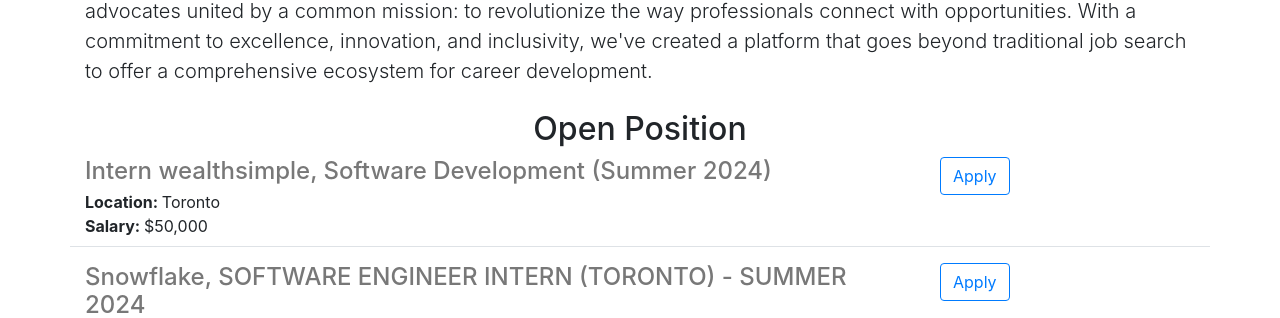
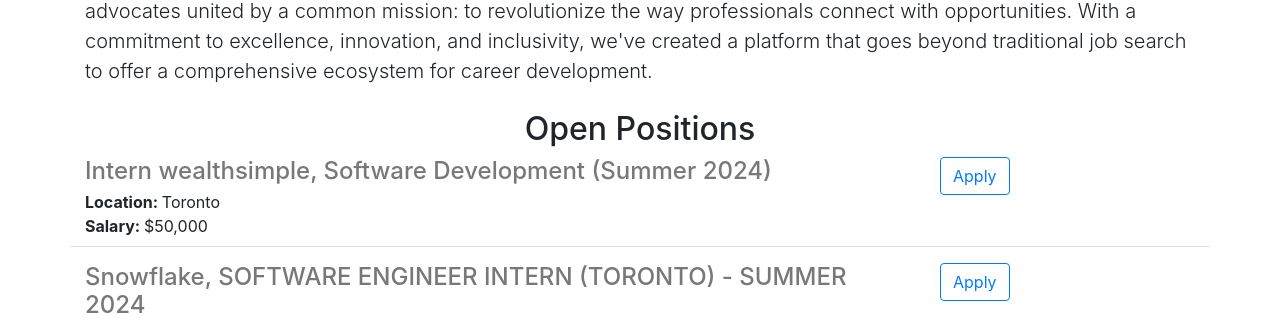
Before and after one commit to samuelRodriguezA/IndeKedIn_Careers_WebSite_v2, a Flask app: page / in a window 1280 px wide. Shown: the part 544-862 px from the top of the page. Run offline with Flask 3, Linux system fonts and the light colour scheme; some libraries are stand-ins or nearby versions.

Commit message:
open positions

```diff
--- a/templates/home.html
+++ b/templates/home.html
@@ -4,7 +4,7 @@
             <meta charset="utf-8">
             <meta http-equiv="X-UA-Compatible" content="IE=edge">
             <meta name="viewport" content="width=device-width, initial-scale=1">
-            <title>{{company_name}} Careers</title>
+            <title>{{company_name }} Careers</title>
             <link rel="stylesheet" href="https://stackpath.bootstrapcdn.com/bootstrap/4.5.2/css/bootstrap.min.css">
             <style>
               #banner {
@@ -24,7 +24,7 @@
               <p class='lead'>
                 IndeKedIn is more than just a career site – we are a dedicated team of industry experts, tech enthusiasts, and career advocates united by a common mission: to revolutionize the way professionals connect with opportunities. With a commitment to excellence, innovation, and inclusivity, we've created a platform that goes beyond traditional job search to offer a comprehensive ecosystem for career development.
               </p>
-              <h2 class='text-center mt-4'>Open Position</h2>
+              <h2 class='text-center mt-4'>Open Positions</h2>
               <div>
                 {% for job in jobs %}
                  {% include 'jobitem.html' %}
```
